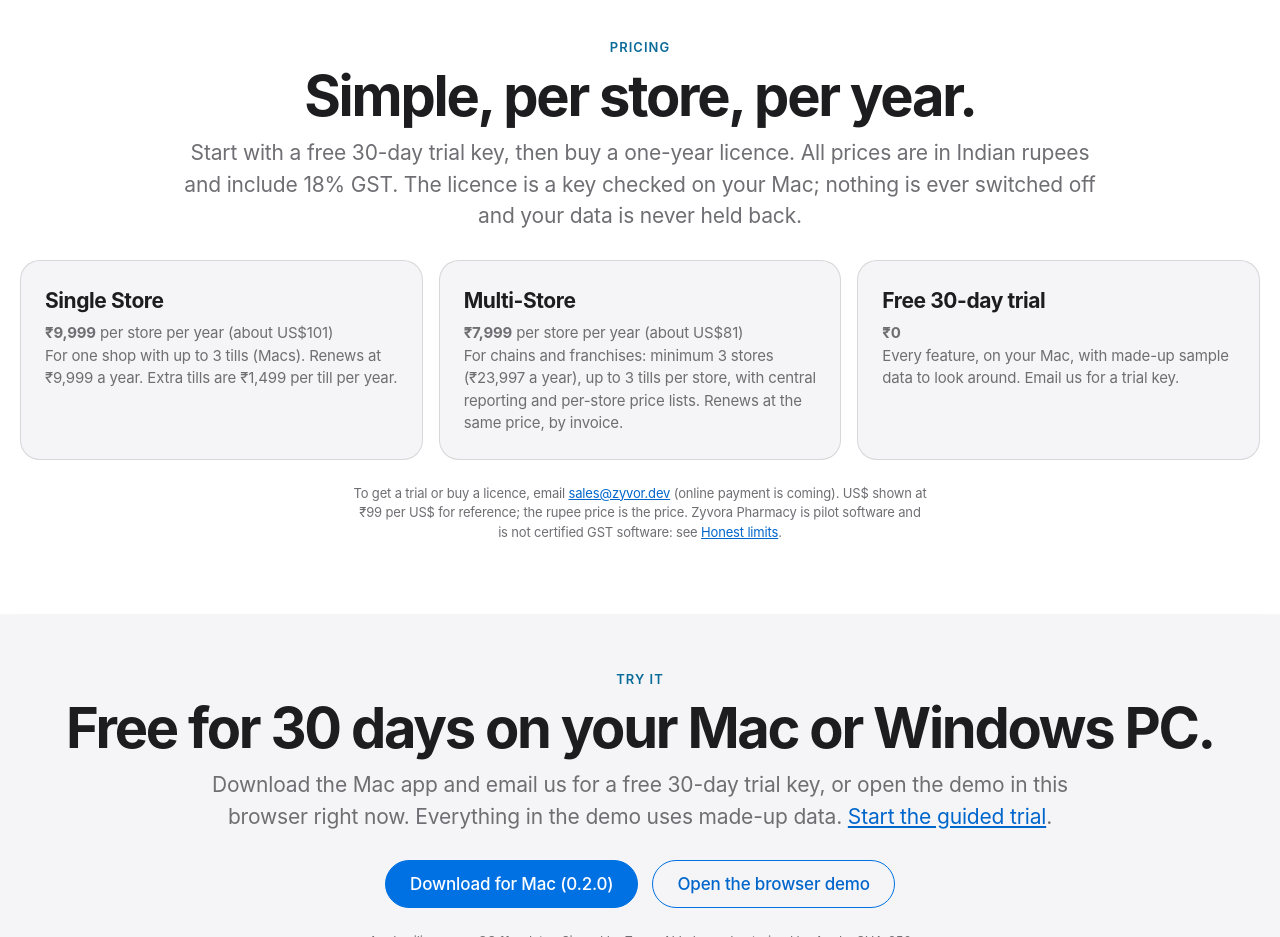
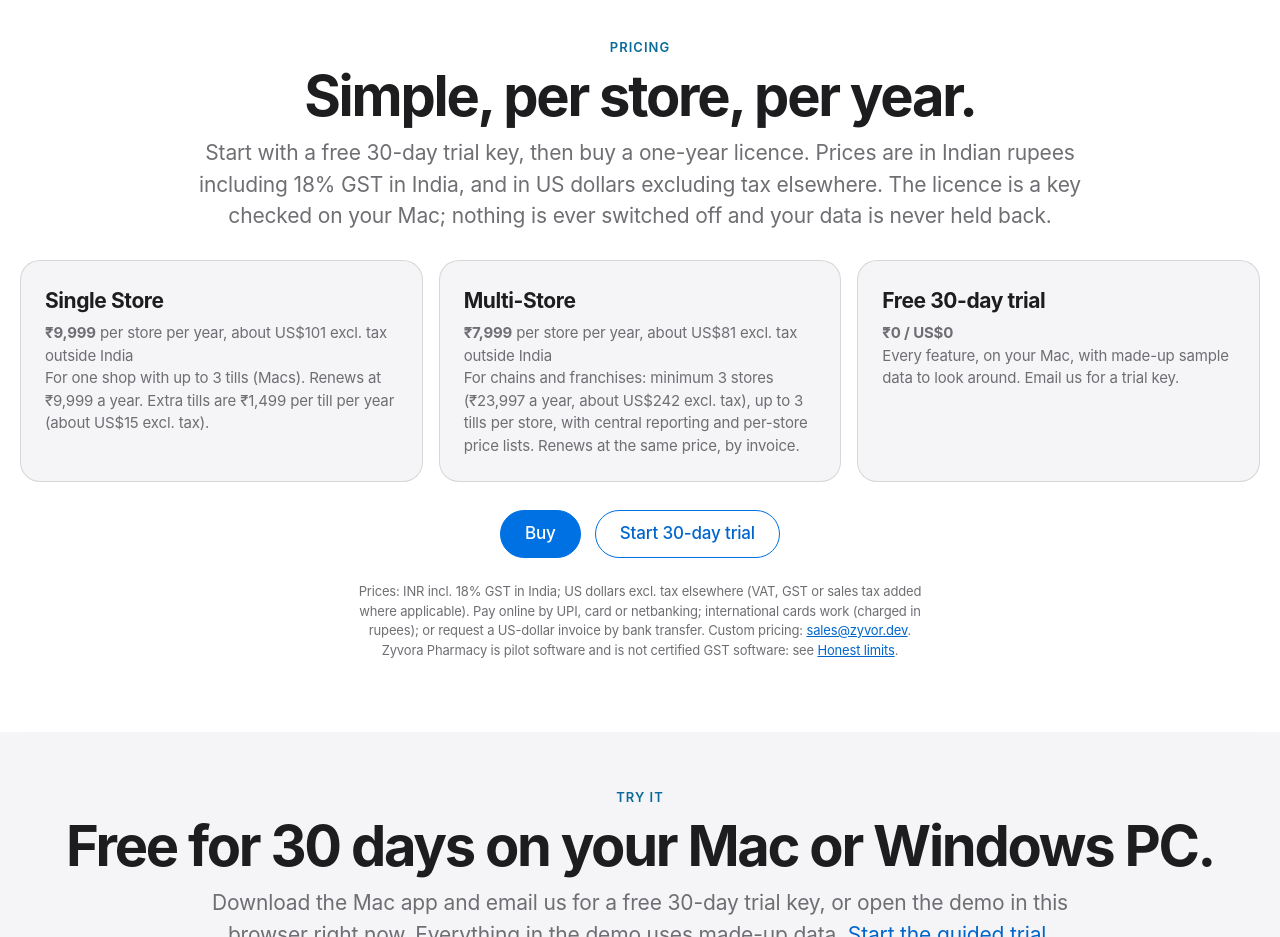
Before and after one commit to zyvorai/zyvor-pharma-site, a plain HTML site: page index.html in a window 1280 px wide. Shown: the part 5400-6337 px from the top of the page. Drawn offline with Linux system fonts and the light colour scheme.

Commit message:
Worldwide prices: INR incl. GST in India, US dollars excl. tax elsewhere (#5)
Co-authored-by: Susant Sahani <ssahani@gmail.com>
Co-authored-by: Claude Sonnet 5.5 <noreply@anthropic.com>

```diff
--- a/index.html
+++ b/index.html
@@ -11,7 +11,7 @@
 <meta name="keywords" content="pharmacy software India, pharmacy billing, GST pharmacy, medical store software, Schedule H1 register, batch and expiry, UPI QR, pharmacy inventory, chain pharmacy, Tally export, GSTR-1, e-way bill">
 <meta property="og:image" content="https://zyvorai.github.io/zyvor-pharma-site/assets/og.png"><meta property="og:image:width" content="1200"><meta property="og:image:height" content="630"><meta property="og:image:alt" content="Zyvora Pharmacy: the pharmacy counter, done right">
 <meta name="twitter:card" content="summary_large_image"><meta name="twitter:image" content="https://zyvorai.github.io/zyvor-pharma-site/assets/og.png">
-<script type="application/ld+json">{"@context":"https://schema.org","@type":"SoftwareApplication","name":"Zyvora Pharmacy","applicationCategory":"BusinessApplication","operatingSystem":"macOS (Apple silicon), Windows 10/11 (x64)","description":"A pharmacy counter and stock system for India: GST, batches and expiry, Schedule H/H1/X, the controlled-drug register, purchasing and GST returns.","url":"https://zyvorai.github.io/zyvor-pharma-site/","publisher":{"@type":"Organization","name":"Zyvor AI Labs"}}</script>
+<script type="application/ld+json">{"@context":"https://schema.org","@type":"SoftwareApplication","name":"Zyvora Pharmacy","applicationCategory":"BusinessApplication","operatingSystem":"macOS (Apple silicon), Windows 10/11 (x64)","description":"A pharmacy counter and stock system for India: GST, batches and expiry, Schedule H/H1/X, the controlled-drug register, purchasing and GST returns.","url":"https://zyvorai.github.io/zyvor-pharma-site/","offers":[{"@type":"Offer","name":"Single Store, per store per year (India, incl. 18% GST)","price":"9999","priceCurrency":"INR","url":"https://zyvor.dev/buy"},{"@type":"Offer","name":"Single Store, per store per year (outside India, excl. tax)","price":"101","priceCurrency":"USD","url":"https://zyvor.dev/buy"},{"@type":"Offer","name":"Multi-Store, per store per year, minimum 3 stores (India, incl. 18% GST)","price":"7999","priceCurrency":"INR","url":"https://zyvor.dev/buy"},{"@type":"Offer","name":"Multi-Store, per store per year, minimum 3 stores (outside India, excl. tax)","price":"81","priceCurrency":"USD","url":"https://zyvor.dev/buy"}],"publisher":{"@type":"Organization","name":"Zyvor AI Labs"}}</script>
 <script src="theme.js"></script>
 <link rel="stylesheet" href="site.css">
 
@@ -75,13 +75,14 @@
 </section>
 
 <section id="pricing">
-  <div class="center"><p class="kicker">Pricing</p><h2>Simple, per store, per year.</h2><p class="sub">Start with a free 30-day trial key, then buy a one-year licence. All prices are in Indian rupees and include 18% GST. The licence is a key checked on your Mac; nothing is ever switched off and your data is never held back.</p></div>
+  <div class="center"><p class="kicker">Pricing</p><h2>Simple, per store, per year.</h2><p class="sub">Start with a free 30-day trial key, then buy a one-year licence. Prices are in Indian rupees including 18% GST in India, and in US dollars excluding tax elsewhere. The licence is a key checked on your Mac; nothing is ever switched off and your data is never held back.</p></div>
   <div class="grid">
-    <div class="card"><h3>Single Store</h3><p><b>&#8377;9,999</b> per store per year (about US$101)</p><p>For one shop with up to 3 tills (Macs). Renews at &#8377;9,999 a year. Extra tills are &#8377;1,499 per till per year.</p></div>
-    <div class="card"><h3>Multi-Store</h3><p><b>&#8377;7,999</b> per store per year (about US$81)</p><p>For chains and franchises: minimum 3 stores (&#8377;23,997 a year), up to 3 tills per store, with central reporting and per-store price lists. Renews at the same price, by invoice.</p></div>
-    <div class="card"><h3>Free 30-day trial</h3><p><b>&#8377;0</b></p><p>Every feature, on your Mac, with made-up sample data to look around. Email us for a trial key.</p></div>
+    <div class="card"><h3>Single Store</h3><p><b>&#8377;9,999</b> per store per year, about US$101 excl. tax outside India</p><p>For one shop with up to 3 tills (Macs). Renews at &#8377;9,999 a year. Extra tills are &#8377;1,499 per till per year (about US$15 excl. tax).</p></div>
+    <div class="card"><h3>Multi-Store</h3><p><b>&#8377;7,999</b> per store per year, about US$81 excl. tax outside India</p><p>For chains and franchises: minimum 3 stores (&#8377;23,997 a year, about US$242 excl. tax), up to 3 tills per store, with central reporting and per-store price lists. Renews at the same price, by invoice.</p></div>
+    <div class="card"><h3>Free 30-day trial</h3><p><b>&#8377;0 / US$0</b></p><p>Every feature, on your Mac, with made-up sample data to look around. Email us for a trial key.</p></div>
   </div>
-  <p class="center small">To get a trial or buy a licence, email <a href="mailto:sales@zyvor.dev?subject=Zyvora%20Pharmacy%20licence%20key">sales@zyvor.dev</a> (online payment is coming). US$ shown at &#8377;99 per US$ for reference; the rupee price is the price. Zyvora Pharmacy is pilot software and is not certified GST software: see <a href="#honest">Honest limits</a>.</p>
+  <div class="cta"><a class="btn primary" href="https://zyvor.dev/buy">Buy</a><a class="btn" href="mailto:sales@zyvor.dev?subject=Zyvora%20Pharmacy%2030-day%20trial%20key">Start 30-day trial</a></div>
+  <p class="center small">Prices: INR incl. 18% GST in India; US dollars excl. tax elsewhere (VAT, GST or sales tax added where applicable). Pay online by UPI, card or netbanking; international cards work (charged in rupees); or request a US-dollar invoice by bank transfer. Custom pricing: <a href="mailto:sales@zyvor.dev?subject=Zyvora%20Pharmacy%20licence%20key">sales@zyvor.dev</a>. Zyvora Pharmacy is pilot software and is not certified GST software: see <a href="#honest">Honest limits</a>.</p>
 </section>
 
 <section class="tint try-band" id="install">
```
Also changed, not shown: 1 other file.
